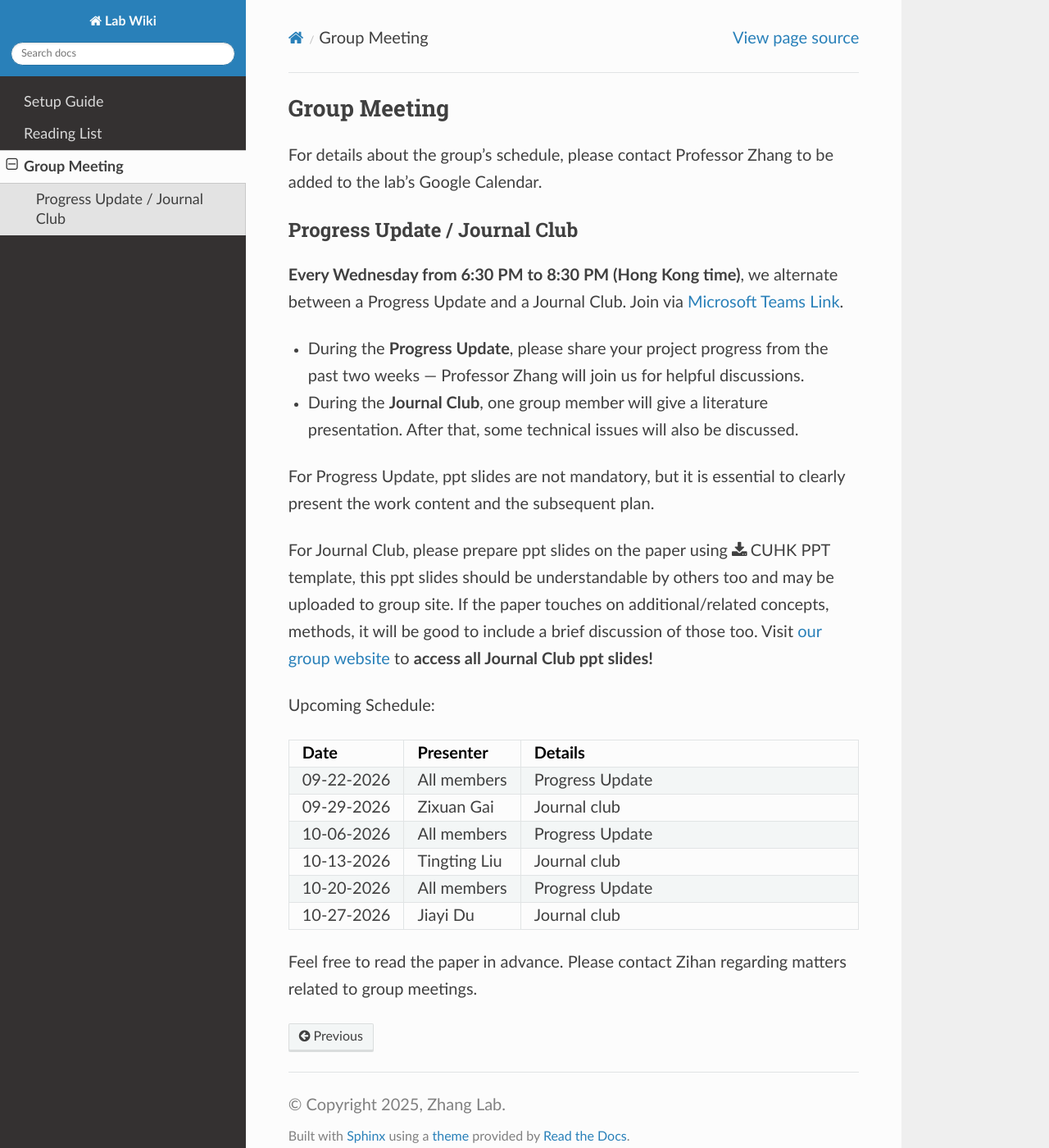
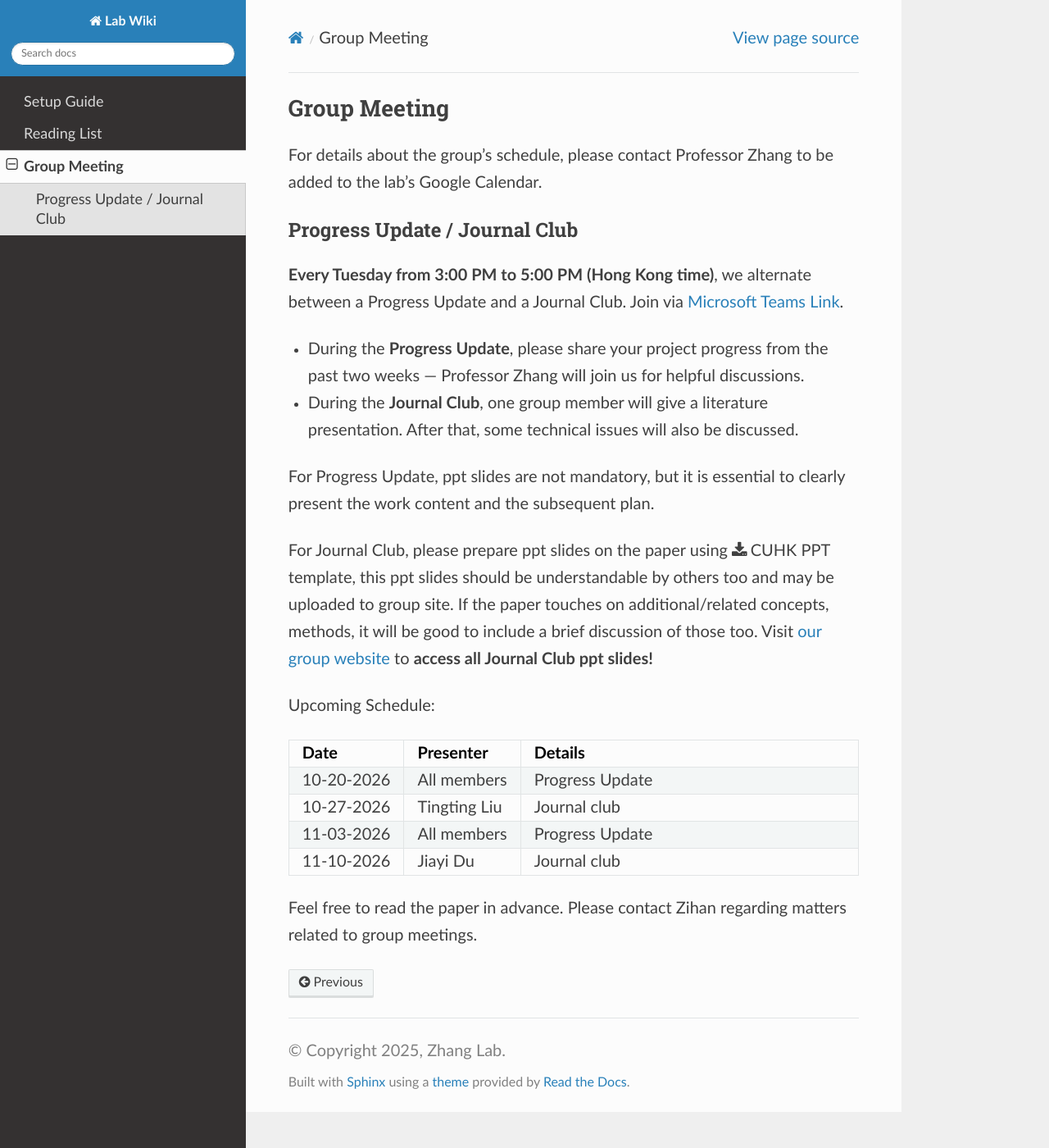
Before and after one commit to xinglong-zhang/labwiki, a Sphinx documentation site: the page built from docs/source/meeting.rst, in a window 1280 px wide and 1400 px high. Shown: the whole window at 82% size. Built offline with Sphinx 7.4.7 and the Read the Docs theme 3.1.0, drawn with Linux system fonts in a browser that asks for light colours.

Commit message:
Update meeting.rst

```diff
--- a/docs/source/meeting.rst
+++ b/docs/source/meeting.rst
@@ -6,7 +6,7 @@
 Progress Update / Journal Club
 --------------------------------
 
-**Every Wednesday from 6:30 PM to 8:30 PM (Hong Kong time)**, we alternate between a Progress Update and a Journal Club. Join via `Microsoft Teams Link <teams.microsoft.com/l/meetup-join/19%3ameeting_YWQ1OWNhYzAtODk0YS00MTU4LTgyZDUtYjgyZGExYThlMjI4%40thread.v2/0?context=%7b"Tid"%3a"a2c8f93f-126b-4596-a360-8941a8984b08"%2c"Oid"%3a"a01f610e-456a-478e-a980-248fa8edd125"%7d>`_.
+**Every Tuesday from 3:00 PM to 5:00 PM (Hong Kong time)**, we alternate between a Progress Update and a Journal Club. Join via `Microsoft Teams Link <teams.microsoft.com/l/meetup-join/19%3ameeting_YWQ1OWNhYzAtODk0YS00MTU4LTgyZDUtYjgyZGExYThlMjI4%40thread.v2/0?context=%7b"Tid"%3a"a2c8f93f-126b-4596-a360-8941a8984b08"%2c"Oid"%3a"a01f610e-456a-478e-a980-248fa8edd125"%7d>`_.
 
 - During the **Progress Update**, please share your project progress from the past two weeks — Professor Zhang will join us for helpful discussions.
 
@@ -25,23 +25,18 @@
    * - **Date**
      - **Presenter**
      - **Details**
-   * - 09-22-2026
-     - All members
-     - Progress Update
-   * - 09-29-2026
-     - Zixuan Gai
-     - Journal club
-   * - 10-06-2026
-     - All members
-     - Progress Update
-   * - 10-13-2026
-     - Tingting Liu
-     - Journal club
    * - 10-20-2026
      - All members
      - Progress Update
    * - 10-27-2026
+     - Tingting Liu
+     - Journal club
+   * - 11-03-2026
+     - All members
+     - Progress Update
+   * - 11-10-2026
      - Jiayi Du
      - Journal club
 
+
 Feel free to read the paper in advance. Please contact Zihan regarding matters related to group meetings.
```
